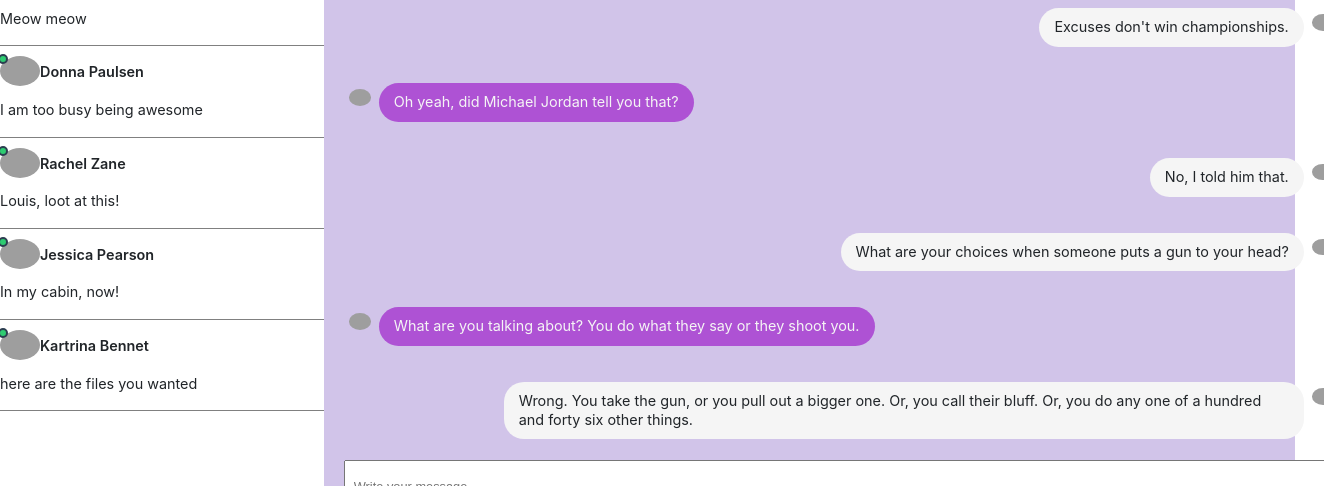
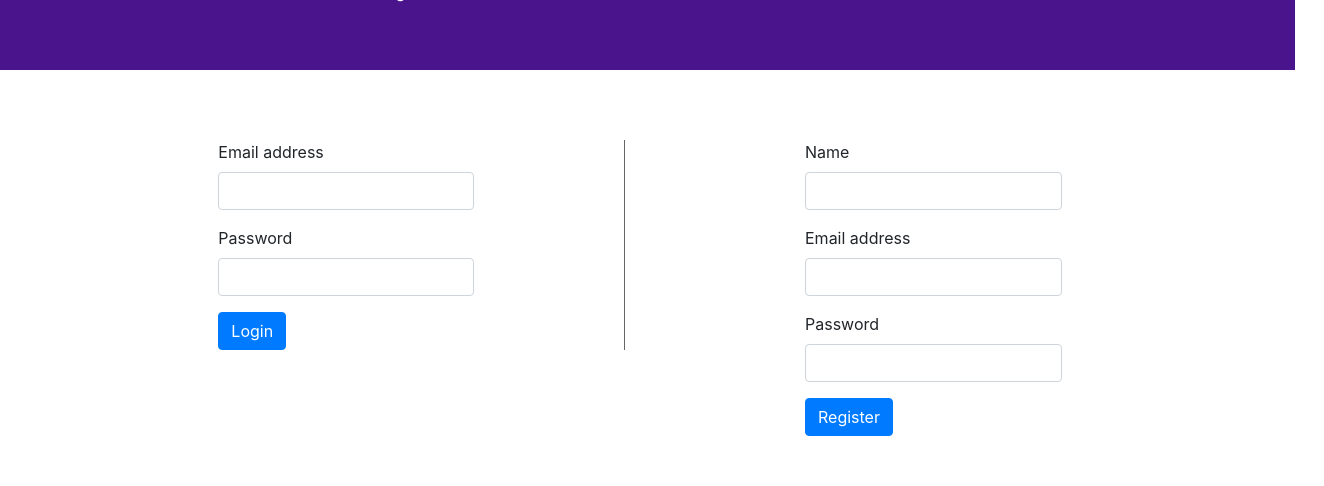
Before and after one commit to CrRak/ChatApp, an Angular app: page / in a window 1280 px wide. Shown: the part 286-772 px from the top of the page, 1324 px wide, since content can reach past the window. Built offline with nearby package versions, Linux system fonts and the light colour scheme; grey boxes are pictures that could not be loaded.

Commit message:
added routing between initial and home page

```diff
--- a/src/app/app.component.html
+++ b/src/app/app.component.html
@@ -1 +1 @@
-<app-main-page></app-main-page>
+<router-outlet></router-outlet>
--- a/src/app/home-page/home-page.component.html
+++ b/src/app/home-page/home-page.component.html
@@ -29,7 +29,7 @@
             <label for="exampleInputPassword1">Password</label>
             <input type="password" class="form-control" id="exampleInputPassword1">
           </div>
-          <button type="submit" class="btn btn-primary">Login</button>
+          <button type="submit" class="btn btn-primary" [routerLink]="['/home']">Login</button>
         </form>
       </div>
     </div>
@@ -49,7 +49,7 @@
             <input type="password" class="form-control" id="exampleInputPassword1">
           </div>
 
-          <button type="submit" class="btn btn-primary">Register</button>
+          <button type="submit" [routerLink]="['/home']" class="btn btn-primary">Register</button>
         </form>
       </div>
     </div>
```
Also changed, not shown: src/app/app.module.ts (+10 -3 lines).
